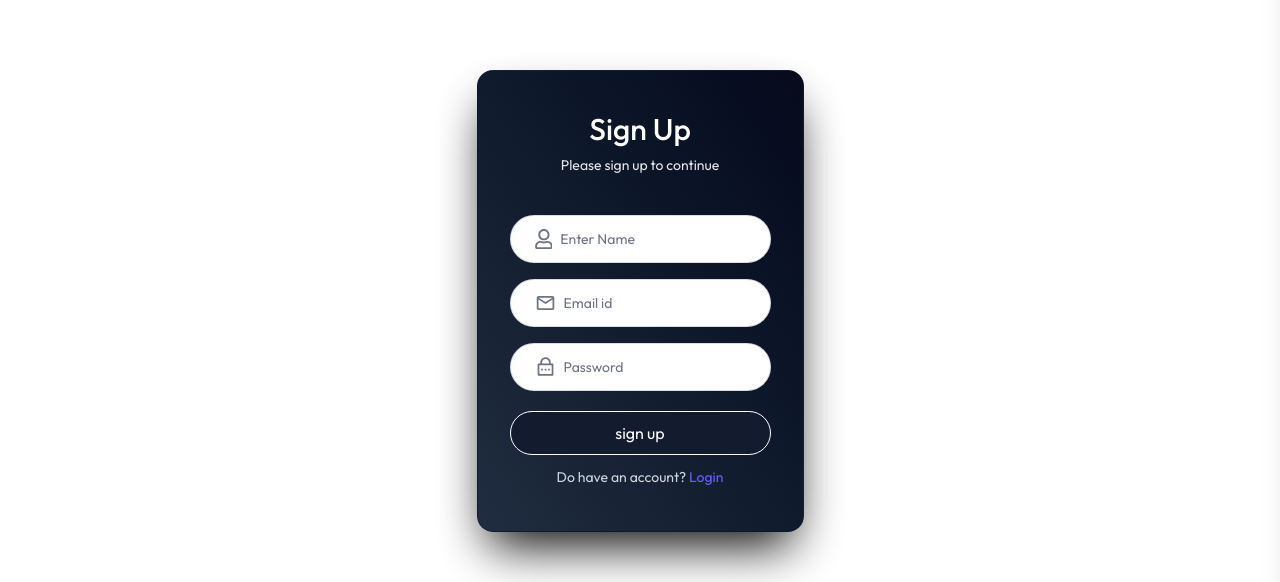
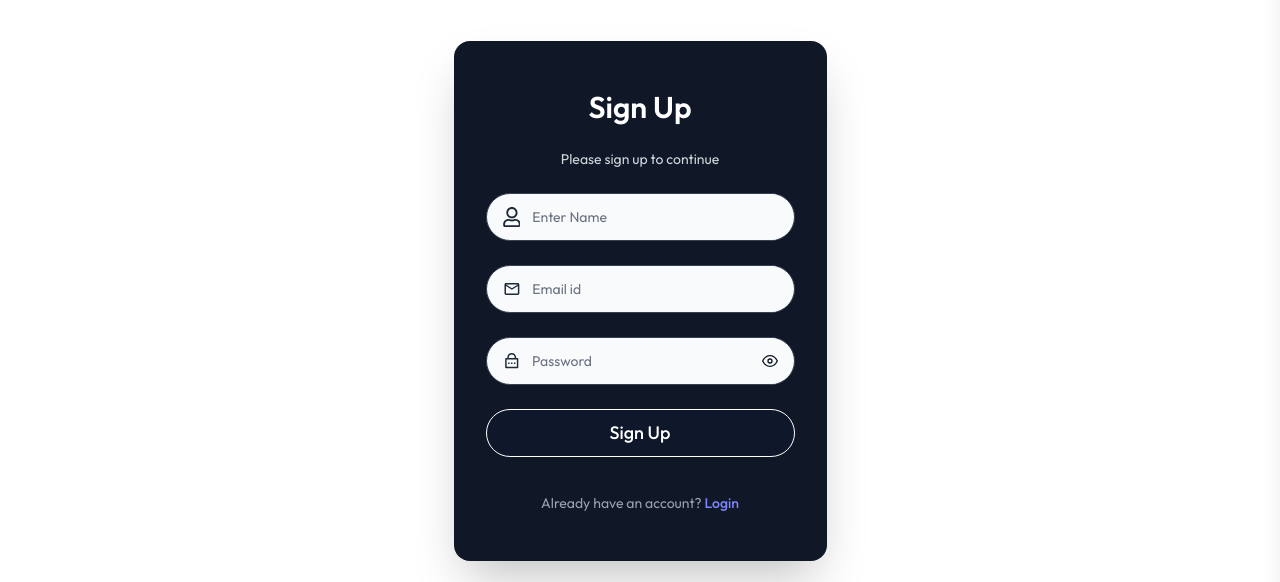
Before and after one commit to AkshatJain05/Tech-Gadget-Gallery-Project, a React (Vite) app in the folder Frontend/: page /register in a window 1280 px wide. Shown: the part 123-705 px from the top of the page. Built offline with nearby package versions, Linux system fonts and the light colour scheme; no server answers; a web font is replaced by a local one.

Commit message:
update UI in Login and register

```diff
--- a/Frontend/src/pages/auth/Login.jsx
+++ b/Frontend/src/pages/auth/Login.jsx
@@ -1,88 +1,92 @@
 import { useContext, useState } from "react";
 import { MdOutlineMail } from "react-icons/md";
 import { RiLockPasswordLine } from "react-icons/ri";
-import { useNavigate } from "react-router-dom";
+import { FiEye, FiEyeOff } from "react-icons/fi";
+import { useNavigate, Link } from "react-router-dom";
 import ScrollAnimation from "../../component/ScollerAnimation";
 import { ProductContext } from "../../context/store";
-import { Link } from "react-router-dom";
 
 function Login() {
   const navigate = useNavigate();
-  const { user,login } = useContext(ProductContext);
+  const { login } = useContext(ProductContext);
 
-  const [loginForm, setLoginForm] = useState({
-    email: "",
-    password: "",
-  });
+  const [loginForm, setLoginForm] = useState({ email: "", password: "" });
+  const [showPassword, setShowPassword] = useState(false);
 
   const onChangeHandler = (e) => {
     const { name, value } = e.target;
     setLoginForm((prev) => ({ ...prev, [name]: value }));
   };
 
+  const togglePasswordVisibility = () => setShowPassword((prev) => !prev);
+
   const handleLogin = async (e) => {
     e.preventDefault();
-      await login(loginForm.email,loginForm.password);
-      // navigate("/")
+    await login(loginForm.email, loginForm.password);
+    navigate("/"); // Navigate after login
   };
 
   return (
-    <>
-      <div className="h-[70vh] w-full flex justify-center items-center px-8 my-10">
+    <div className="min-h-[70vh] flex justify-center items-center px-4 sm:px-8">
       <ScrollAnimation from="bottom">
         <form
           onSubmit={handleLogin}
-            className="max-w-96 w-full text-center border border-gray-900/60 rounded-2xl px-8 bg-slate-900 shadow-2xl shadow-black"
+          className="max-w-md w-full bg-gradient-to-bl from-slate-950 to-slate-800  rounded-2xl shadow-2xl px-8 py-10 text-center space-y-6"
         >
-            <h1 className="text-white text-3xl mt-10 font-medium">Login</h1>
-            <p className="text-gray-200 text-sm mt-2">
-              Please sign in to continue
-            </p>
-            <div className="flex items-center w-full mt-10 bg-white border border-gray-300/80 h-12 rounded-full overflow-hidden pl-3 gap-2">
-              <MdOutlineMail className="text-2xl text-gray-500" />
+          <h1 className="text-3xl font-semibold text-white">Login</h1>
+          <p className="text-gray-300 text-sm">Please sign in to continue</p>
+
+          {/* Email Input */}
+          <div className="flex items-center w-full h-12 bg-gray-50 border border-gray-700 rounded-full overflow-hidden px-3 gap-2">
+            <MdOutlineMail className="text-gray-800 text-xl" />
             <input
               type="email"
               name="email"
+              value={loginForm.email}
               onChange={onChangeHandler}
               placeholder="Email id"
-                className="bg-transparent text-gray-500 placeholder-gray-500 outline-none text-sm w-full h-full"
+              className="bg-transparent text-black placeholder-gray-500 outline-none w-full h-full text-sm"
               required
             />
           </div>
 
-            <div className="flex items-center mt-4 w-full bg-white border border-gray-300/80 h-12 rounded-full overflow-hidden pl-3 gap-2">
-              <RiLockPasswordLine className="text-2xl text-gray-500" />
+          {/* Password Input */}
+          <div className="relative flex items-center w-full h-12 bg-gray-50 border border-gray-700 rounded-full overflow-hidden px-3 gap-2">
+            <RiLockPasswordLine className="text-gray-700 text-xl" />
             <input
-                type="password"
+              type={showPassword ? "text" : "password"}
               name="password"
+              value={loginForm.password}
               onChange={onChangeHandler}
               placeholder="Password"
-                className="bg-transparent text-gray-500 placeholder-gray-500 outline-none text-sm w-full h-full"
+              className="bg-transparent text-black placeholder-gray-500 outline-none w-full h-full pr-10 text-sm"
               required
             />
-            </div>
-            <div className="mt-5 text-left text-indigo-500">
-              {/* <Link className="text-sm" to="/forget-password">
-                Forgot password?
-              </Link> */}
+            <button
+              type="button"
+              onClick={togglePasswordVisibility}
+              className="absolute right-3 text-gray-800  transition"
+            >
+              {showPassword ? <FiEyeOff /> : <FiEye />}
+            </button>
           </div>
 
           <button
             type="submit"
-              className="mt-2 w-full h-11 rounded-full text-white bg-slate-900 border-1 border-white hover:opacity-90 transition-opacity"
+            className="w-full h-12 rounded-full bg-slate-900 hover:bg-gray-900 text-white font-medium text-lg transition border-1 border-white"
           >
             Login
           </button>
-            <p className="text-gray-300 text-sm mt-3 mb-11">
+
+          <p className="text-gray-400 text-sm">
             Don’t have an account?{" "}
-              <Link className="text-indigo-400" to="/register">
+            <Link to="/register" className="text-indigo-400 hover:text-indigo-300 font-medium">
               Sign up
             </Link>
           </p>
         </form>
       </ScrollAnimation>
     </div>
-    </>
   );
 }
 
--- a/Frontend/src/pages/auth/Register.jsx
+++ b/Frontend/src/pages/auth/Register.jsx
@@ -6,6 +6,7 @@ import { useState } from "react";
 import axios from "axios";
 import ScrollAnimation from "../../component/ScollerAnimation";
 import { Link, useNavigate } from "react-router-dom";
+import { FiEye, FiEyeOff } from "react-icons/fi";
 
 function Register() {
   const [registerData, setRegisterData] = useState({
@@ -14,20 +15,22 @@ function Register() {
     password: "",
   });
 
+  const [showPassword, setShowPassword] = useState(false);
   const navigate = useNavigate();
-  const API = import.meta.env.VITE_API_URL
-  const onChandleHandler = (e) => {
+  const API = import.meta.env.VITE_API_URL;
+
+  const onChangeHandler = (e) => {
     const { name, value } = e.target;
     setRegisterData((prev) => ({ ...prev, [name]: value }));
   };
 
-  const sumbitRegisterForm = async (e) => {
+  const togglePasswordVisibility = () =>
+    setShowPassword((prev) => !prev);
+
+  const submitRegisterForm = async (e) => {
     e.preventDefault();
-    if (
-      !registerData.userName ||
-      !registerData.email ||
-      !registerData.password
-    ) {
+
+    if (!registerData.userName || !registerData.email || !registerData.password) {
       toast.error("Please fill all fields");
       return;
     }
@@ -39,90 +42,88 @@ function Register() {
 
     try {
       toast.loading("Creating account...");
-
-      //  Replace with your actual backend API
-      const response = await axios.post(
-        `${API}/api/auth/register`,
-        registerData
-      );
-
-      toast.dismiss(); // remove loading
+      const response = await axios.post(`${API}/api/auth/register`, registerData);
+      toast.dismiss();
       toast.success("Sign Up Successful!");
-      navigate("/login")
-
-      console.log("Response:", response.data);
-
-      // Clear form
+      navigate("/login");
       setRegisterData({ userName: "", email: "", password: "" });
     } catch (error) {
       toast.dismiss();
-      if (error.response?.data?.message) {
-        toast.error(error.response.data.message);
-      } else {
-        toast.error("Something went wrong");
-      }
+      toast.error(error.response?.data?.message || "Something went wrong");
       console.error("Signup error:", error);
     }
   };
 
   return (
     <>
-      <div className="h-[80vh] w-full flex justify-center items-center my-10 px-8">
+      <div className="min-h-[90vh] flex justify-center items-center px-4 sm:px-8">
         <ScrollAnimation from="bottom">
           <form
-          onSubmit={sumbitRegisterForm}
-          className="max-w-96 w-full text-center border border-gray-900/60 rounded-2xl px-8 bg-black-50 opacity-98 shadow-2xl shadow-black bg-gradient-to-bl from-slate-950 to-slate-800 "
+            onSubmit={submitRegisterForm}
+            className="w-full max-w-xl bg-gray-900 rounded-2xl shadow-2xl px-6 sm:px-8 py-12 text-center space-y-6"
           >
-          <h1 className="text-white text-3xl mt-10 font-medium">Sign Up</h1>
-          <p className="text-gray-200 text-sm mt-2">
-            Please sign up to continue
-          </p>
+            <h1 className="text-3xl font-semibold text-white">Sign Up</h1>
+            <p className="text-gray-300 text-sm">Please sign up to continue</p>
 
-          <div className="flex items-center w-full mt-10 bg-white border border-gray-300/80 h-12 rounded-full overflow-hidden pl-6 gap-2">
-            <FaRegUser className="text-xl text-gray-500" />
+            {/* Name Input */}
+            <div className="flex items-center w-full h-12 bg-gray-50 border border-gray-700 rounded-full overflow-hidden px-4 gap-3">
+              <FaRegUser className="text-gray-800 text-xl" />
               <input
                 type="text"
                 name="userName"
-              onChange={onChandleHandler}
+                value={registerData.userName}
+                onChange={onChangeHandler}
                 autoComplete="name"
                 placeholder="Enter Name"
-              className="bg-transparent text-gray-500 placeholder-gray-500 outline-none text-sm w-full h-full"
+                className="bg-gray-50 text-black placeholder-gray-500 outline-none w-full h-full text-sm"
                 required
               />
             </div>
 
-          <div className="flex items-center w-full mt-4 bg-white border border-gray-300/80 h-12 rounded-full overflow-hidden pl-6 gap-2">
-            <MdOutlineMail className="text-2xl text-gray-500" />
+            {/* Email Input */}
+            <div className="flex items-center w-full h-12 bg-gray-50 border border-gray-700 rounded-full overflow-hidden px-4 gap-3">
+              <MdOutlineMail className="text-gray-800 text-xl" />
               <input
                 type="email"
                 name="email"
+                value={registerData.email}
+                onChange={onChangeHandler}
                 autoComplete="email"
-              onChange={onChandleHandler}
                 placeholder="Email id"
-              className="bg-transparent text-gray-500 placeholder-gray-500 outline-none text-sm w-full h-full"
+                className="bg-gray-50 text-black placeholder-gray-500 outline-none w-full h-full text-sm"
                 required
               />
             </div>
 
-          <div className="flex items-center mt-4 w-full bg-white border border-gray-300/80 h-12 rounded-full overflow-hidden pl-6 gap-2">
-            <RiLockPasswordLine className="text-2xl text-gray-500" />
+            {/* Password Input with Eye */}
+            <div className="relative flex items-center w-full h-12 bg-gray-50 border border-gray-700 rounded-full overflow-hidden px-4 gap-3">
+              <RiLockPasswordLine className="text-gray-800 text-xl" />
               <input
-              type="password"
-              onChange={onChandleHandler}
+                type={showPassword ? "text" : "password"}
                 name="password"
+                value={registerData.password}
+                onChange={onChangeHandler}
                 autoComplete="new-password"
                 placeholder="Password"
-              className="bg-transparent text-gray-500 placeholder-gray-500 outline-none text-sm w-full h-full"
+                className="bg-gray-50 text-black placeholder-gray-500 outline-none w-full h-full text-sm pr-10"
                 required
               />
+              <button
+                type="button"
+                onClick={togglePasswordVisibility}
+                className="absolute right-4 text-gray-900 transition"
+              >
+                {showPassword ? <FiEyeOff /> : <FiEye />}
+              </button>
             </div>
 
-          <button className="mt-5 w-full h-11 rounded-full text-white bg-slate-900 hover:opacity-90 transition-opacity border-1 border-white">
-            sign up
+            <button className="w-full h-12 rounded-full bg-slate-900 hover:bg-gray-900 text-white font-medium text-lg transition border border-white">
+              Sign Up
             </button>
-          <p className="text-gray-300 text-sm mt-3 mb-11">
-            Do have an account?{" "}
-            <Link className="text-indigo-500" to="/login">
+
+            <p className="text-gray-400 text-sm mt-3">
+              Already have an account?{" "}
+              <Link to="/login" className="text-indigo-400 hover:text-indigo-300 font-medium">
                 Login
               </Link>
             </p>
```
Lines whose indentation alone changed are shown as unchanged.
